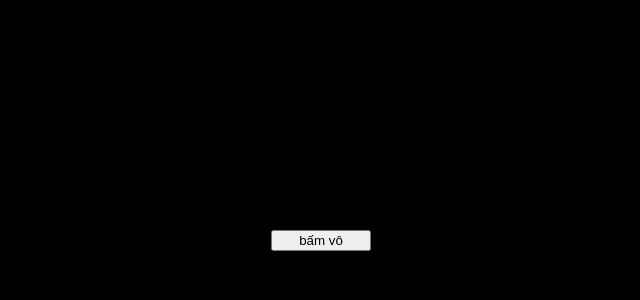
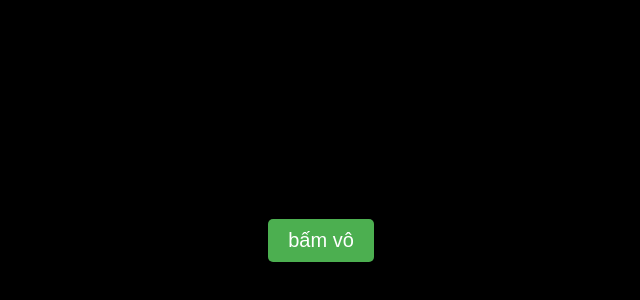
Before and after one commit to QUANG-PTIT-HN-065/troll, a plain HTML site: page in.html in a window 1280 px wide. Shown: the part 168-468 px from the top of the page, without its empty margins (319-959 px from the left). Drawn offline with Linux system fonts and the light colour scheme.

Commit message:
Update in.html

```diff
--- a/in.html
+++ b/in.html
@@ -26,8 +26,13 @@
             animation: fadeIn 1s ease-in-out;
         }
         button {
-            width: 100px;
-            height 50px;
+            padding: 10px 20px;
+            font-size: 20px;
+            cursor: pointer;
+            background-color: #4CAF50;
+            color: white;
+            border: none;
+            border-radius: 5px;
         }
         .icon {
             font-size: 300px;
```
